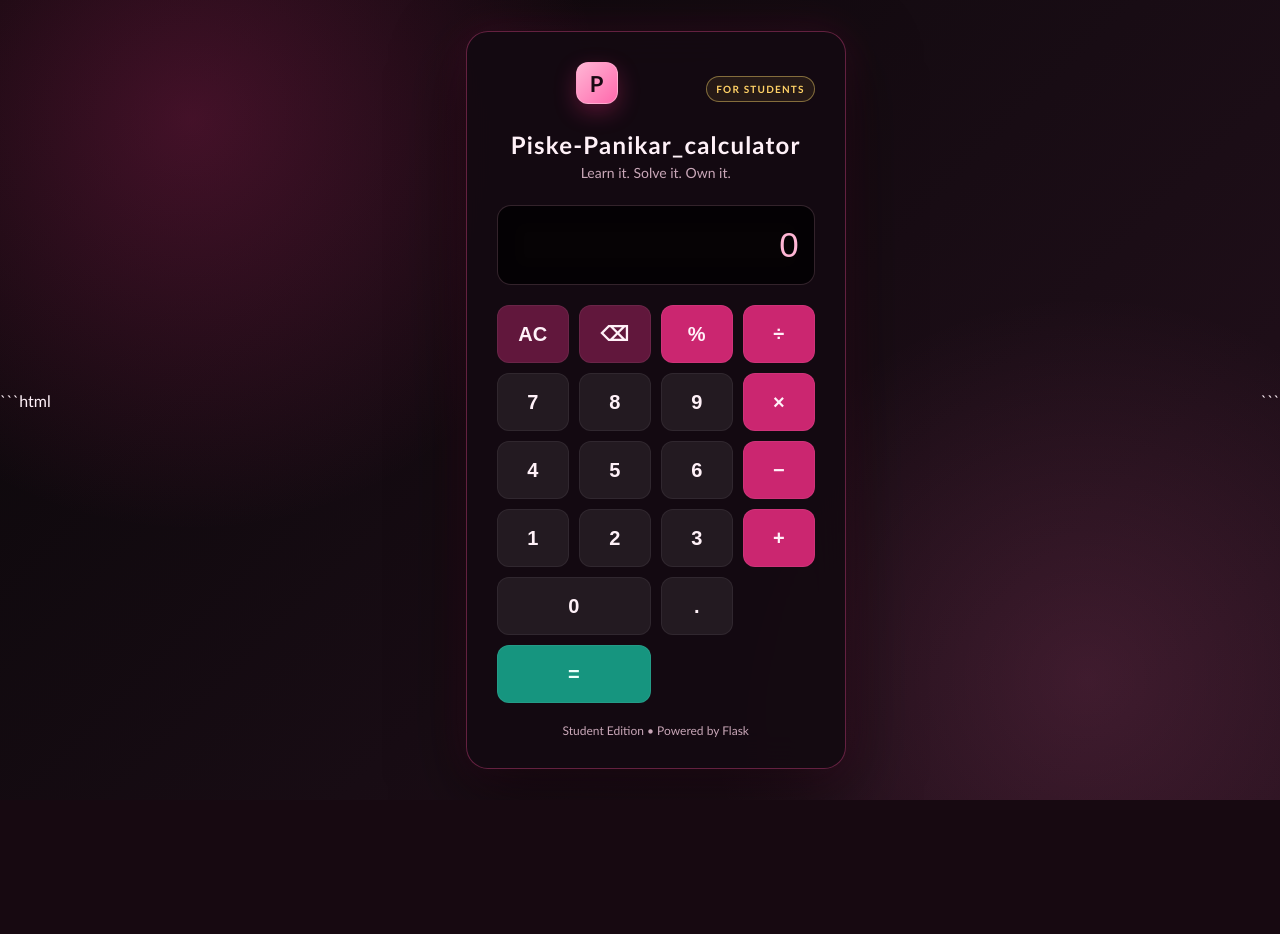
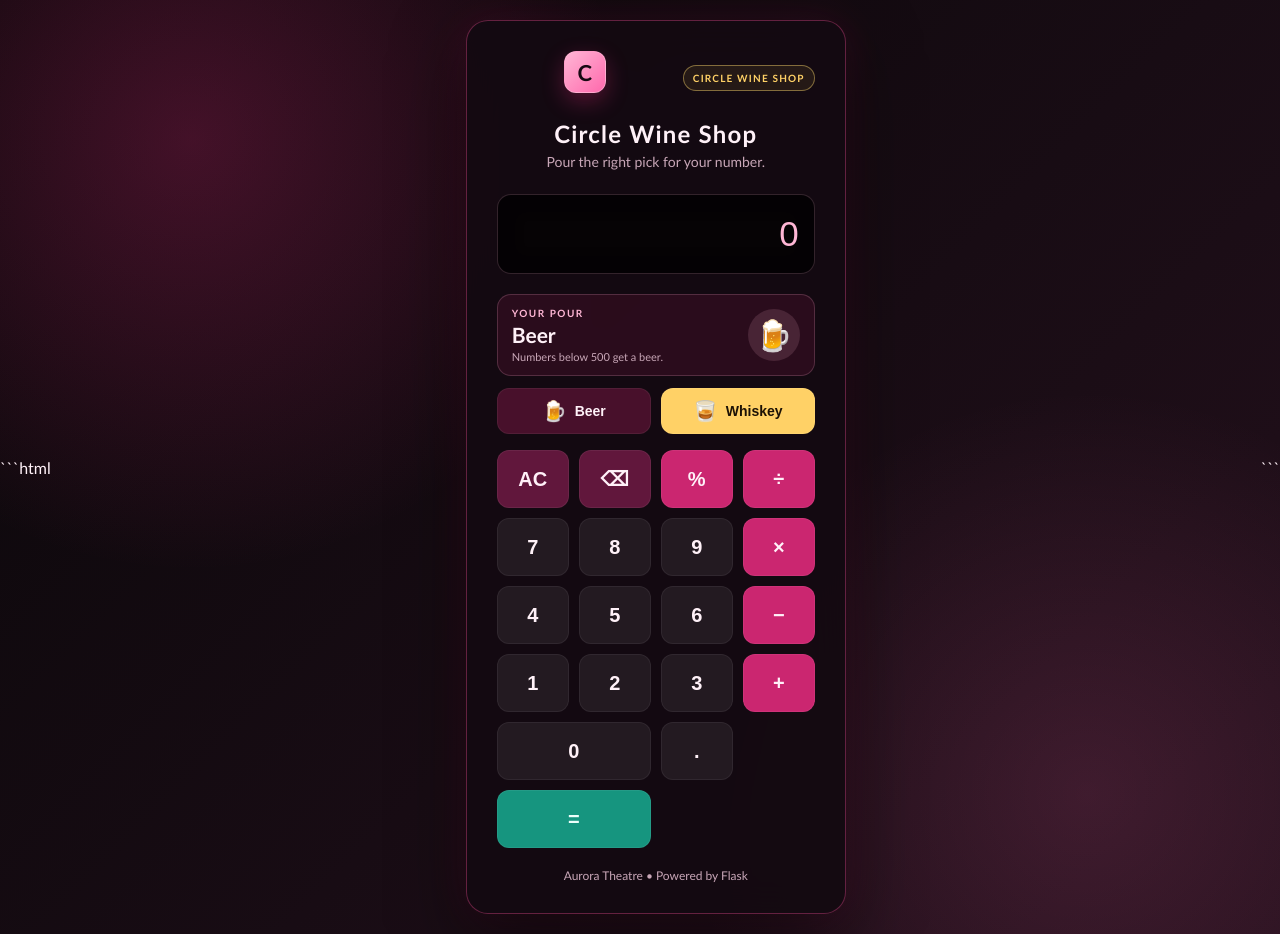
Before and after one commit to Sai25-piske/github-actions-test, a Flask app: page / in a window 1280 px wide. Before the commit the page ends 800 px from the top, so only its background shows below. Run offline with Flask 3, Linux system fonts and the light colour scheme.

Commit message:
final app

```diff
--- a/static/script.js
+++ b/static/script.js
@@ -117,4 +117,37 @@ function updateDisplay() {
 	    const display = document.getElementById("display");
 
 	    display.value = currentNumber || "0";
+
+	    updateRecommendation();
 }
+
+
+function updateRecommendation() {
+
+	    const value = Number(currentNumber);
+
+	    if (currentNumber === "" || Number.isNaN(value)) {
+		            showDrink("beer");
+		            return;
+	        }
+
+	    showDrink(value >= 500 ? "whiskey" : "beer");
+}
+
+
+function showDrink(drink) {
+
+	    const recommendation = document.getElementById("drinkRecommendation");
+	    const drinkName = document.getElementById("drinkName");
+	    const drinkMessage = document.getElementById("drinkMessage");
+	    const drinkImage = document.getElementById("drinkImage");
+	    const isWhiskey = drink === "whiskey";
+
+	    recommendation.classList.toggle("whiskey-recommendation", isWhiskey);
+	    drinkImage.className = `drink-image ${isWhiskey ? "whiskey-image" : "beer-image"}`;
+	    drinkImage.textContent = isWhiskey ? "🥃" : "🍺";
+	    drinkName.textContent = isWhiskey ? "Whiskey" : "Beer";
+	    drinkMessage.textContent = isWhiskey
+	        ? "500 and above gets a whiskey."
+	        : "Numbers below 500 get a beer.";
+}
--- a/static/style.css
+++ b/static/style.css
@@ -132,6 +132,97 @@ body {
     outline: none;
 }
 
+.drink-recommendation {
+    display: flex;
+    align-items: center;
+    justify-content: space-between;
+    min-height: 82px;
+    margin-bottom: 12px;
+    padding: 12px 14px;
+    border: 1px solid rgba(255, 182, 213, 0.2);
+    border-radius: 14px;
+    background: rgba(240, 45, 131, 0.1);
+    transition: background 0.2s, border-color 0.2s;
+}
+
+.whiskey-recommendation {
+    border-color: rgba(255, 209, 102, 0.35);
+    background: rgba(255, 209, 102, 0.1);
+}
+
+.recommendation-copy {
+    display: grid;
+    gap: 3px;
+}
+
+.recommendation-label {
+    color: var(--pink-soft);
+    font-size: 10px;
+    font-weight: bold;
+    letter-spacing: 1.5px;
+}
+
+.recommendation-copy strong {
+    font-size: 21px;
+}
+
+.recommendation-copy span:last-child {
+    color: var(--muted);
+    font-size: 11px;
+}
+
+.drink-image,
+.drink-icon {
+    font-family: "Segoe UI Emoji", "Apple Color Emoji", sans-serif;
+}
+
+.drink-image {
+    display: grid;
+    place-items: center;
+    width: 52px;
+    height: 52px;
+    border-radius: 50%;
+    background: rgba(255, 182, 213, 0.14);
+    font-size: 30px;
+}
+
+.whiskey-image {
+    background: rgba(255, 209, 102, 0.16);
+}
+
+.drink-buttons {
+    display: grid;
+    grid-template-columns: repeat(2, 1fr);
+    gap: 10px;
+    margin-bottom: 16px;
+}
+
+.drink-button {
+    display: flex;
+    align-items: center;
+    justify-content: center;
+    gap: 8px;
+    height: 46px;
+    font-size: 14px;
+}
+
+.drink-icon {
+    font-size: 20px;
+}
+
+.beer-button {
+    background: rgba(240, 45, 131, 0.24);
+}
+
+.whiskey-button {
+    color: #1c1205;
+    background: var(--yellow);
+}
+
+.whiskey-button:hover {
+    background: #ffe19a;
+}
+
 .buttons {
     display: grid;
 
--- a/templates/index.html
+++ b/templates/index.html
@@ -6,7 +6,7 @@
     <meta charset="UTF-8">
     <meta name="viewport" content="width=device-width, initial-scale=1.0">
 
-    <title>Piske-Panikar_calculator | Student Edition</title>
+    <title>Circle Wine Shop | Calculator</title>
 
     <link rel="stylesheet" href="{{ url_for('static', filename='style.css') }}">
 </head>
@@ -19,15 +19,35 @@
 
             <div class="header">
                 <div class="brand-row">
-                    <div class="brand-mark">P</div>
-                    <span class="student-badge">FOR STUDENTS</span>
+                    <div class="brand-mark">C</div>
+                    <span class="student-badge">CIRCLE WINE SHOP</span>
                 </div>
-                <h1>Piske-Panikar_calculator</h1>
-                <p>Learn it. Solve it. Own it.</p>
+                <h1>Circle Wine Shop</h1>
+                <p>Pour the right pick for your number.</p>
             </div>
 
             <div class="display">
                 <input type="text" id="display" value="0" readonly>
+            </div>
+
+            <div class="drink-recommendation" id="drinkRecommendation" aria-live="polite">
+                <div class="recommendation-copy">
+                    <span class="recommendation-label">YOUR POUR</span>
+                    <strong id="drinkName">Beer</strong>
+                    <span id="drinkMessage">Numbers below 500 get a beer.</span>
+                </div>
+                <div class="drink-image beer-image" id="drinkImage" aria-hidden="true">🍺</div>
+            </div>
+
+            <div class="drink-buttons" aria-label="Drink selections">
+                <button type="button" class="drink-button beer-button" onclick="showDrink('beer')">
+                    <span class="drink-icon" aria-hidden="true">🍺</span>
+                    <span>Beer</span>
+                </button>
+                <button type="button" class="drink-button whiskey-button" onclick="showDrink('whiskey')">
+                    <span class="drink-icon" aria-hidden="true">🥃</span>
+                    <span>Whiskey</span>
+                </button>
             </div>
 
             <div class="buttons">
@@ -59,7 +79,7 @@
             </div>
 
             <div class="footer">
-                <p>Student Edition <span aria-hidden="true">•</span> Powered by Flask</p>
+                <p>Aurora Theatre <span aria-hidden="true">•</span> Powered by Flask</p>
             </div>
 
         </div>
```
